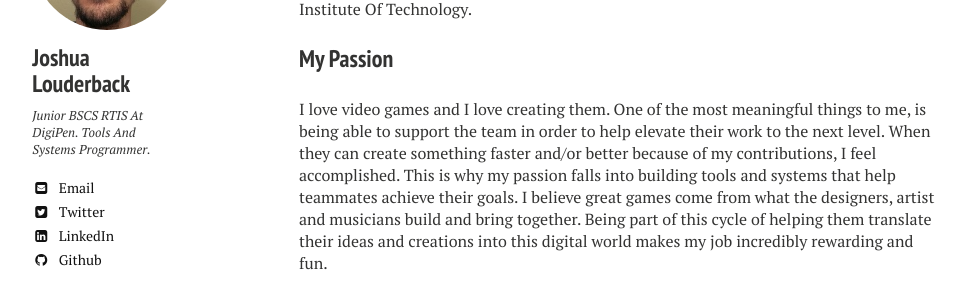
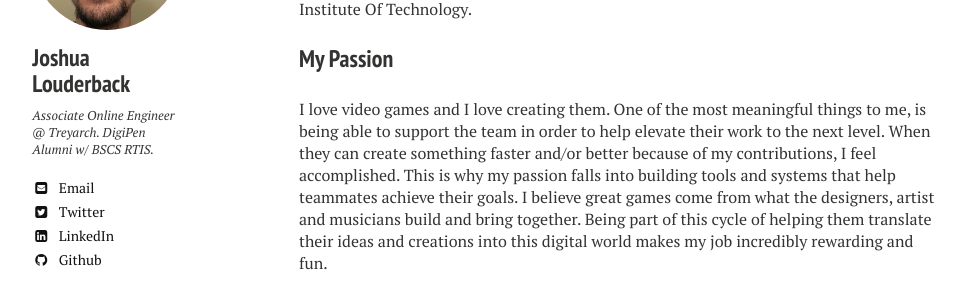
Before and after one commit to joshualouderback/joshualouderback.github.io, a Jekyll site: the page built from index.md, in a window 1280 px wide. Shown: the part 236-536 px from the top of the page, without its empty margins (21-987 px from the left). Built offline with Jekyll 4.4.1, drawn with Linux system fonts in a browser that asks for light colours; nearby versions of some CDN libraries.

Commit message:
Update bio panel

```diff
--- a/_config.yml
+++ b/_config.yml
@@ -42,7 +42,7 @@ titlecase: true
 owner:
   name: Joshua Louderback
   avatar: bio-photo.jpg
-  bio: "Junior BSCS RTIS At DigiPen. Tools And Systems Programmer."
+  bio: "Associate Online Engineer @ Treyarch. DigiPen Alumni w/ BSCS RTIS."
   email: joshlouderback@gmail.com
   disqus-shortname:
   twitter: joshlouderback
```
